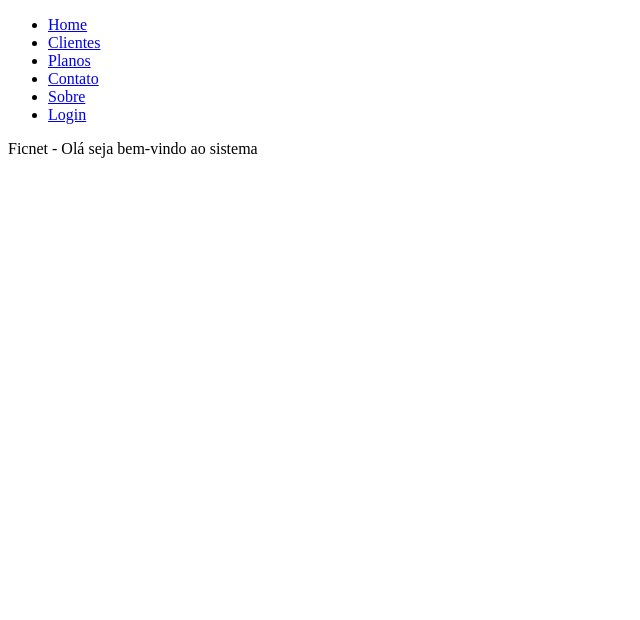
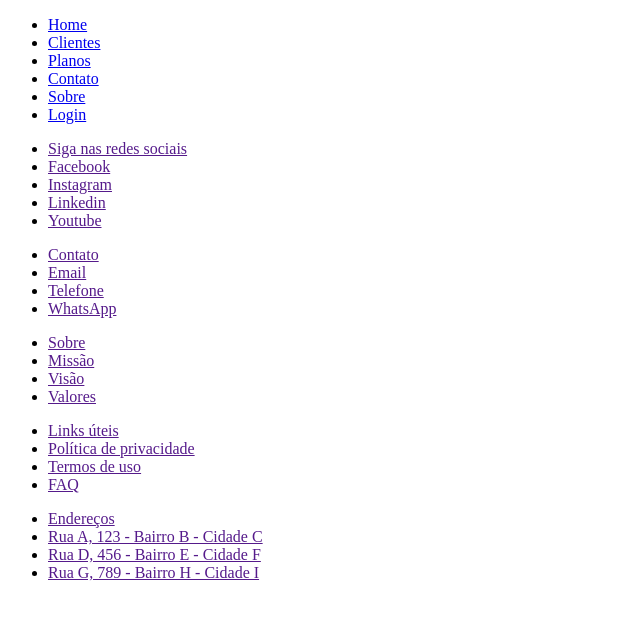
Before and after one commit to andr6z/ficnet, a Django app: page / in a window 1280 px wide. Shown: the top 620 px of the page, without its empty margins (0-640 px from the left). Run offline with Django 5.2, Linux system fonts and the light colour scheme.

Commit message:
Adição de um footer para o html base

```diff
--- a/templates/base.html
+++ b/templates/base.html
@@ -7,16 +7,51 @@
     <title>Home</title>
 </head>
 <body>
+    <header>
         <nav>
             <ul>
             <li><a href="{% url 'home' %}">Home</a></li>
-        <li><a href="{% url 'clientes' %}">Clientes</a></li>
+            <li><a href="{% url 'clientes-home' %}">Clientes</a></li>
             <li><a href="{% url 'planos' %}">Planos</a></li>
             <li><a href="{% url 'contato' %}">Contato</a></li>
             <li><a href="{% url 'sobre' %}">Sobre</a></li>
             <li><a href="{% url 'login' %}">Login</a></li>
             </ul>
         </nav>
-    Ficnet - Olá seja bem-vindo ao sistema
+    </header>
+    <footer>
+        <ul tag="redes-sociais">
+            <li><a href="">Siga nas redes sociais</a></li>
+            <li><a href="">Facebook</a></li>
+            <li><a href="">Instagram</a></li>
+            <li><a href="">Linkedin</a></li>
+            <li><a href="">Youtube</a></li>
+            </li>
+        </ul>
+        <ul tag="contato">
+            <li><a href="">Contato</a></li>
+            <li><a href="">Email</a></li>
+            <li><a href="">Telefone</a></li>
+            <li><a href="">WhatsApp</a></li>
+        </ul>
+        <ul tag="empresa">
+            <li><a href="">Sobre</a></li>
+            <li><a href="">Missão</a></li>
+            <li><a href="">Visão</a></li>
+            <li><a href="">Valores</a></li>
+        </ul>
+        <ul tag="links-uteis">
+            <li><a href="">Links úteis</a></li>
+            <li><a href="">Política de privacidade</a></li>
+            <li><a href="">Termos de uso</a></li>
+            <li><a href="">FAQ</a></li>
+        </ul>
+        <ul tag="endereços">
+            <li><a href="">Endereços</a></li>
+            <li><a href="">Rua A, 123 - Bairro B - Cidade C</a></li>
+            <li><a href="">Rua D, 456 - Bairro E - Cidade F</a></li>
+            <li><a href="">Rua G, 789 - Bairro H - Cidade I</a></li>
+        </ul>
+    </footer>
 </body>
 </html>
```
Lines whose indentation alone changed are shown as unchanged.
